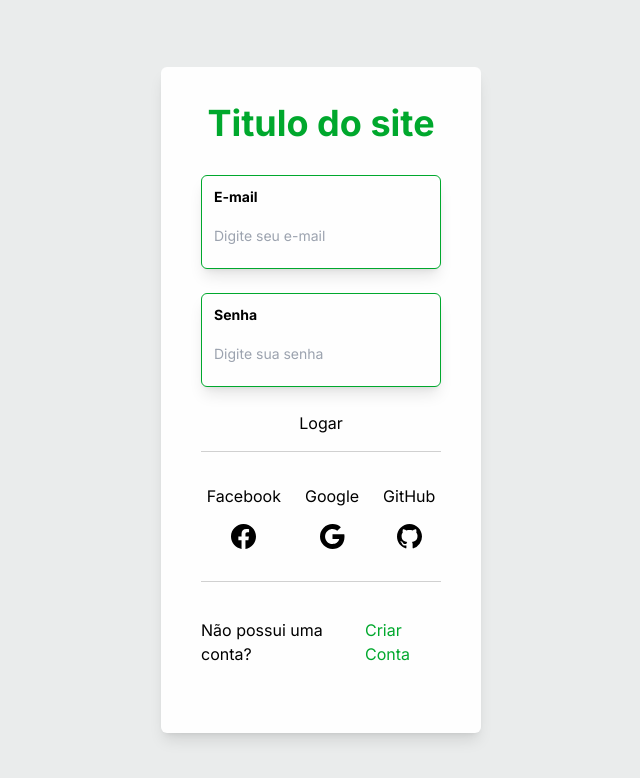
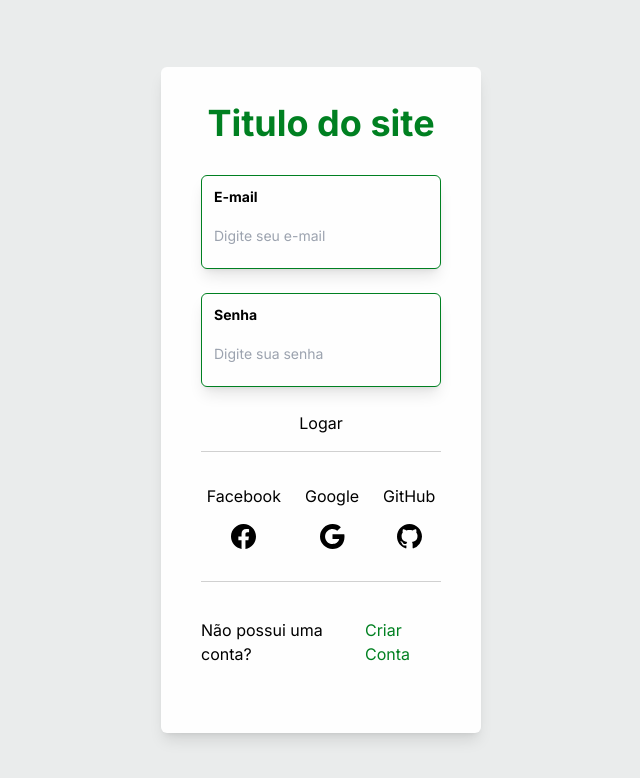
Before and after one commit to matheus98rocha/devsync, a Next.js app: page / in a window 1280 px wide. Shown: the top 778 px of the page, without its empty margins (319-959 px from the left). Built offline with nearby package versions, Linux system fonts and the light colour scheme; what tailwindcss-animated would draw is missing.

Commit message:
New theme

```diff
--- a/tailwind.config.js
+++ b/tailwind.config.js
@@ -7,8 +7,8 @@ module.exports = {
   ],
   theme: {
     colors: {
-      primary: "#00a82d",
-      primaryFocus: "#018625",
+      primary: "#008021",
+      primaryFocus: "#00681a",
       error: "#FF8585",
       alert: "#FFD485",
       backgroud: "#fefefe",
```
